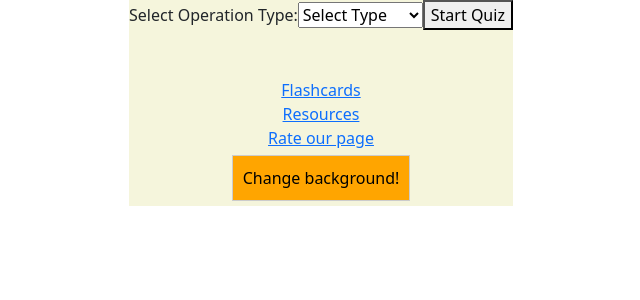
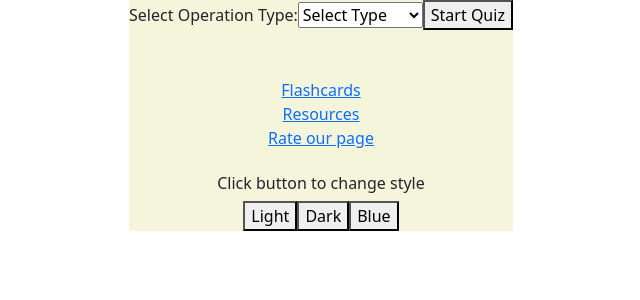
Before and after one commit to AJmints/IntelliJAC-LiftOff, a React (Create React App) app in the folder frontend_intellijac/intellijac-frontend/: page /quiz in a window 1280 px wide. Shown: the top 300 px of the page, without its empty margins (319-959 px from the left). Built offline with nearby package versions, Linux system fonts and the light colour scheme.

Commit message:
Added buttons to change background color in Quiz Page.

```diff
--- a/frontend_intellijac/intellijac-frontend/src/components/ChangeStyles.js
+++ b/frontend_intellijac/intellijac-frontend/src/components/ChangeStyles.js
@@ -1,32 +1,34 @@
-import React, { useState } from "react";
-import "../styles/QuizPage.css";
+// import React, { useState } from "react";
+// import "../styles/QuizPage.css";
 
-function ChangeStyles (){
+// function ChangeStyles (){
 
-    const [style, setStyle] = useState("light");
+//     const [style, setStyle] = useState();
 
-    // const changeBackground = () => {
-    //     if (style !== "light") setStyle("light");
-    //     else setStyle("dark");
-    // }
-    const darkBackground = () => {
-        setStyle("dark");
-    }
+//     // const changeBackground = () => {
+//     //     if (style !== "light") setStyle("light");
+//     //     else setStyle("dark");
+//     // }
+//     const darkBackground = () => {
+//         setStyle("dark");
+//     }
+//     const lightBackground = () => {
+//         setStyle("light");
+//     }
+//     const blueBackground = () => {
+//         setStyle("blue");
+//     }
 
-    return (
-        <div className="App">
-            <h1 className="geeks">Change the background of the page</h1>
-            <h3 className={style}>
-                Click button to change background
-            </h3>
-            <button
-                className="button"
-                onClick={darkBackground}
-            >
-                Click me!
-            </button>
-        </div>
-    );
-}
+//     return (
+//         <div className="App">
+//             <h3 className={style}>
+//                 Click button to change background
+//             </h3>
+//             <button onClick={lightBackground}>Light</button>
+//             <button onClick={darkBackground}>Dark</button>
+//             <button onClick={blueBackground}>Blue</button>
+//         </div>
+//     );
+// }
 
-export default ChangeStyles;
+// export default ChangeStyles;
--- a/frontend_intellijac/intellijac-frontend/src/components/QuizPage.js
+++ b/frontend_intellijac/intellijac-frontend/src/components/QuizPage.js
@@ -4,14 +4,19 @@ import { Link } from "react-router-dom";
 
 const QuizPage = () => {
 
-  // Added code to change background
+  // Added code here and on lines 125- to change background
         const [style, setStyle] = useState("light");
 
-      const changeBackground = () => {
-          if (style == "grey" || style == "blue") setStyle("light");
-          else if (style == "blue" || style == "light") setStyle("grey");
-          else setStyle("blue");
-      }
+        const darkBackground = () => {
+          setStyle("dark");
+         }
+        const lightBackground = () => {
+          setStyle("light");
+        }
+        const blueBackground = () => {
+          setStyle("blue");
+        }
+
 
   // ***
   const [currentQuestion, setCurrentQuestion] = useState(0);
@@ -122,12 +127,13 @@ const QuizPage = () => {
           <br></br>
           <Link to={"/rating"}>Rate our page</Link>
           <br></br>
-          <button
-                className="button"
-                onClick={changeBackground}
-            >
-                Change background!
-            </button>
+          <br></br>
+            <h6 className={style}>
+                Click button to change style
+            </h6>
+            <button onClick={lightBackground}>Light</button>
+            <button onClick={darkBackground}>Dark</button>
+            <button onClick={blueBackground}>Blue</button>
         </div>
       ) : (
         <>
--- a/frontend_intellijac/intellijac-frontend/src/styles/QuizPage.css
+++ b/frontend_intellijac/intellijac-frontend/src/styles/QuizPage.css
@@ -13,3 +13,7 @@
 .dark {
     background-color: gray;
 }
+
+.blue {
+    background-color: lightblue;
+}
```
